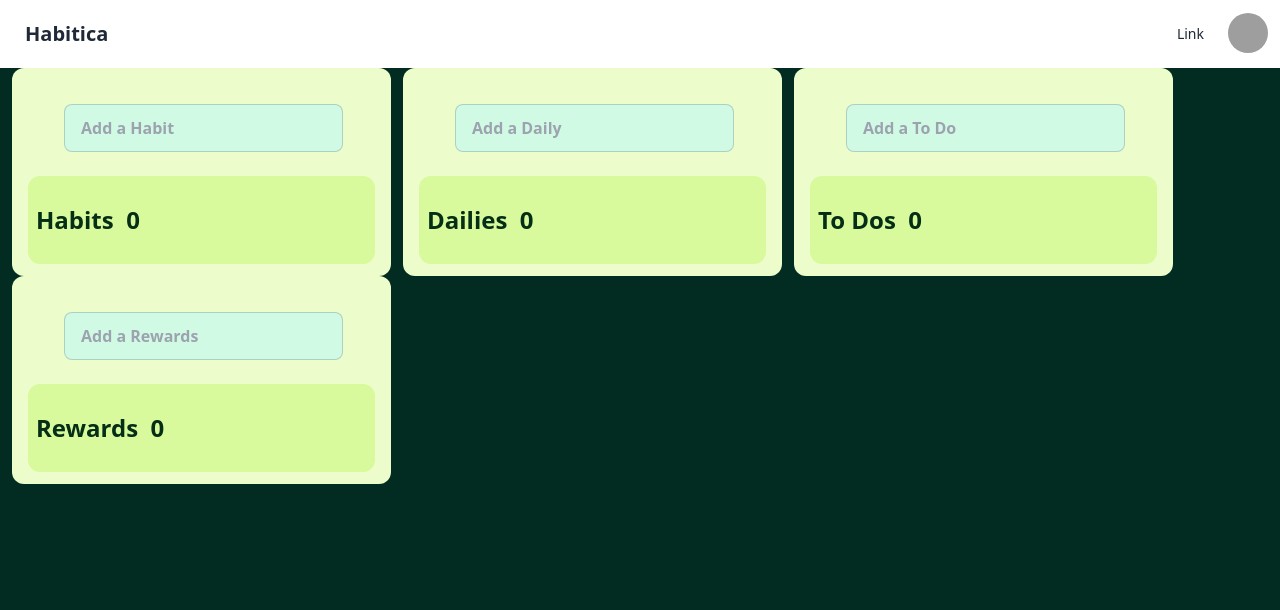
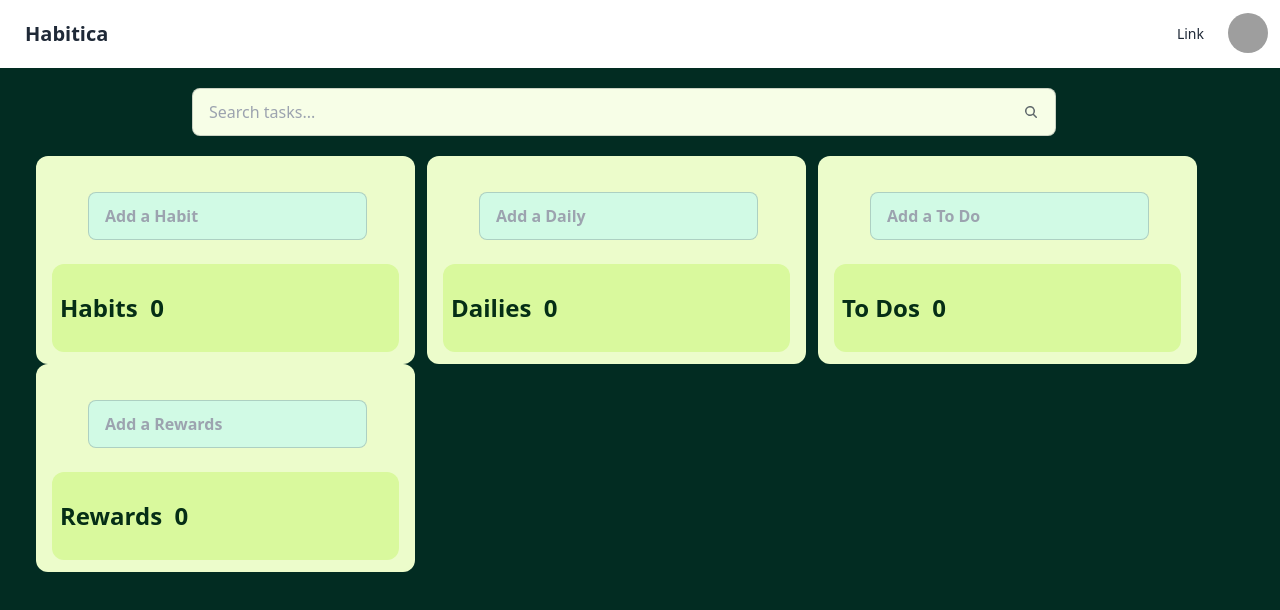
Before and after one commit to SiawMZ/ToDoList, a React (Vite) app: page / in a window 1280 px wide. Shown: the top 610 px of the page. Built offline with nearby package versions, Linux system fonts and the light colour scheme; grey boxes are pictures that could not be loaded.

Commit message:
added search func

```diff
--- a/src/App.tsx
+++ b/src/App.tsx
@@ -1,16 +1,45 @@
 import { ToDoList } from "./component/ToDoList";
 import Navbar from "./component/Navbar";
+import SearchComponent from "./component/searchComponent";
+import { useState } from "react";
 
 function App() {
+  const [searchTerm, setSearchTerm] = useState("");
+
+  const handleSearch = (searchValue: string) => {
+    setSearchTerm(searchValue);
+  };
+
   return (
     <>
       <div className="bg-emerald-950 max-w-screen h-screen ">
         <Navbar />
-        <div className="flex flex-auto flex-wrap">
-          <ToDoList object="Habits" object2="Add a Habit" />
-          <ToDoList object="Dailies" object2="Add a Daily" />
-          <ToDoList object="To Dos" object2="Add a To Do" />
-          <ToDoList object="Rewards" object2="Add a Rewards" />
+
+        <div>
+          <SearchComponent onSearch={handleSearch} />
+
+          <div className="flex flex-auto flex-wrap px-6">
+            <ToDoList
+              object="Habits"
+              object2="Add a Habit"
+              searchTerm={searchTerm}
+            />
+            <ToDoList
+              object="Dailies"
+              object2="Add a Daily"
+              searchTerm={searchTerm}
+            />
+            <ToDoList
+              object="To Dos"
+              object2="Add a To Do"
+              searchTerm={searchTerm}
+            />
+            <ToDoList
+              object="Rewards"
+              object2="Add a Rewards"
+              searchTerm={searchTerm}
+            />
+          </div>
         </div>
       </div>
     </>
--- a/src/component/ToDoList.tsx
+++ b/src/component/ToDoList.tsx
@@ -3,6 +3,7 @@
 type objectProps = {
   object: string;
   object2: string;
+  searchTerm: string;
 };
 
 type Task = {
@@ -11,7 +12,7 @@
   // Assuming date is represented as a string
 };
 
-export function ToDoList({ object, object2 }: objectProps) {
+export function ToDoList({ object, object2, searchTerm }: objectProps) {
   const [task, setTask] = useState<Task[]>([]);
   const [taskTitle, setTaskTitle] = useState("");
   const [taskRemarks, setTaskRemarks] = useState("");
@@ -20,6 +21,10 @@
   const handleTaskTitle = (event: React.ChangeEvent<HTMLInputElement>) => {
     setTaskTitle(event.target.value);
   };
+
+  const filteredTasks = task.filter((task) =>
+    task.title.toLowerCase().includes(searchTerm.toLowerCase())
+  );
 
   //const handleTaskRemarks = (event: React.ChangeEvent<HTMLInputElement>) => {setTaskRemarks(event.target.value);};
 
@@ -108,7 +113,7 @@
 
           <div className=" text-justify font-bold text-white">
             <div>
-              {task.map((task, index) => (
+              {filteredTasks.map((task, index) => (
                 <div
                   className="card card-compact w- m-2 ml-4 pl-3 bg-lime-800 shadow-xl hover:bg-lime-400"
                   key={index}
--- /dev/null
+++ b/src/component/searchComponent.tsx
@@ -0,0 +1,38 @@
+import React from "react";
+
+type SearchProps = {
+  onSearch: (searchValue: string) => void;
+};
+
+const SearchComponent: React.FC<SearchProps> = ({ onSearch }) => {
+  const handleInputChange = (event: React.ChangeEvent<HTMLInputElement>) => {
+    onSearch(event.target.value);
+  };
+
+  return (
+    <div className="w-4/5 m-5 ml-28 px-20">
+      <label className="bg-lime-50 input input-bordered flex items-center gap-2">
+        <input
+          type="text"
+          placeholder="Search tasks..."
+          onChange={handleInputChange}
+          className="grow "
+        />
+        <svg
+          xmlns="http://www.w3.org/2000/svg"
+          viewBox="0 0 16 16"
+          fill="currentColor"
+          className="w-4 h-4 opacity-70"
+        >
+          <path
+            fillRule="evenodd"
+            d="M9.965 11.026a5 5 0 1 1 1.06-1.06l2.755 2.754a.75.75 0 1 1-1.06 1.06l-2.755-2.754ZM10.5 7a3.5 3.5 0 1 1-7 0 3.5 3.5 0 0 1 7 0Z"
+            clipRule="evenodd"
+          />
+        </svg>
+      </label>
+    </div>
+  );
+};
+
+export default SearchComponent;
```
